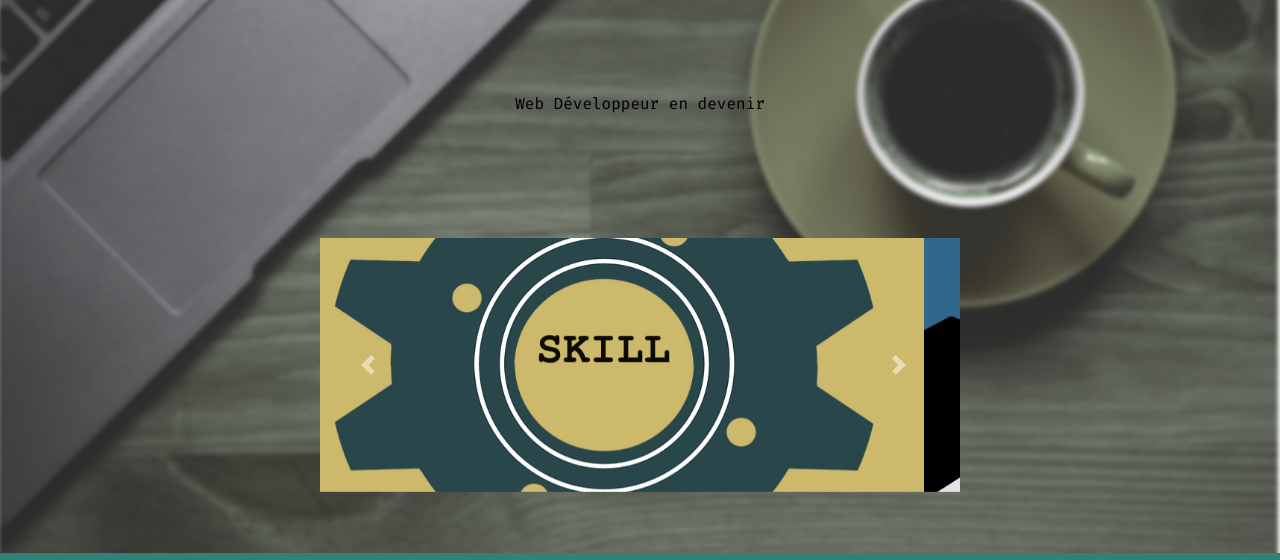
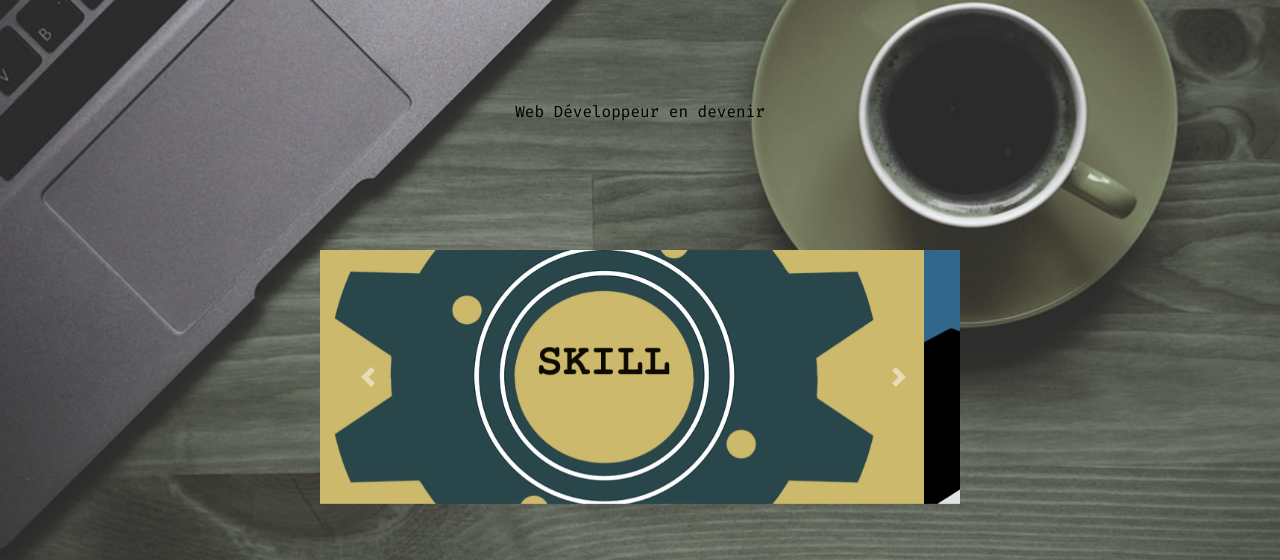
Before and after one commit to QuentinDess/portfolio, a plain HTML site: page portfolio/index.html in a window 1280 px wide. Shown: the part 186-746 px from the top of the page. Drawn offline with nearby package versions, Linux system fonts and the light colour scheme.

Commit message:
Add files via upload

```diff
--- a/portfolio/css/style.css
+++ b/portfolio/css/style.css
@@ -11,9 +11,32 @@ body{
     padding: 0;
     margin:0;
     display: flex;
-    height: 100vh;
+    flex-direction: column;
+    height: 100%;
     font-family: 'Fira Code', monospace !important;
 
+  overflow-y: auto;
+
+}
+::-webkit-scrollbar {
+  width: 10px;
+}
+
+/* Track */
+::-webkit-scrollbar-track {
+  box-shadow: inset 0 0 5px grey;
+
+}
+
+/* Handle */
+::-webkit-scrollbar-thumb {
+  background: #146650;
+  height: 10px;
+}
+
+/* Handle on hover */
+::-webkit-scrollbar-thumb:hover {
+  background: #073b2e;
 }
 .none{
   display: none !important;
@@ -41,8 +64,8 @@ nav ul{
 }
 .wrap{
     width: 100%;
-    height: 92vh;
-    overflow-y: auto;
+  HEIGHT : 100%;
+
     position: relative ;
 }
 .bckgd_div{
@@ -50,21 +73,20 @@ nav ul{
 }
 /*Background welcolme page*/
 .blur_bckgnd{
-    height:95vh;
+    height:100%;
     width: 100%;
     background-image:url("../img/backgroungWecolmeWrap.jpg");
-    filter: hue-rotate(61deg) grayscale(80%) blur(2px);
+    filter: hue-rotate(61deg) grayscale(80%);
     background-position: center;
     background-size: cover;
     background-repeat: no-repeat;
     display: flex;
     justify-content: center;
     position: fixed;
-    left: -2.2px;
     z-index: -1;
 }
 .content_bckgnd{
-    height:98vh;
+    height: 100vh;
     width: 100%;
     display: flex;
     flex-direction: column;
@@ -80,6 +102,7 @@ nav ul{
 }
 /*animation css */
 .name_animated h2 {
+    padding-top: 0;
     font-size: 3em!important;
     font-weight: bold!important;
     font-family: 'Fira Code', monospace;
@@ -121,7 +144,7 @@ h2{
 /* skill page css */
 .skill_page{
 
-  height: 92vh;
+  height: 100vh;
   width: 100%;
   justify-content: center;
   display: flex;
@@ -227,7 +250,7 @@ background: #348077;
 }
 .education_page
 {
-  height: 92vh;
+  height: 100%;
   width: 100%;
   justify-content: center;
   display: flex;
@@ -264,7 +287,7 @@ background: #348077;
 /*Contact page */
 
 .contact_page {
-    height: 92vh;
+
     width: 100%;
     justify-content: center;
     display: flex;
@@ -286,7 +309,7 @@ form button{
 
 /*footer for all */
 .test_footer{
-  position: absolute;
+  position: relative;
   bottom: 0;
   background-color:#348077;
   width: 100%;
@@ -355,7 +378,7 @@ a{
   }
 }
 
-/* progress bar */
+/* progress bar
 #center {
    width: 600px;
    height: 40px;
@@ -371,7 +394,7 @@ a{
    height: 40px;
   background: #92C81A;
   float: left;
-  animation: stretch 5s infinite linear;
+  animation: stretch 5s  linear;
 }
 
 .row {
@@ -379,7 +402,7 @@ a{
   width: 400px;
   float: left;
   display: inherit;
-  animation: squeeze 5s infinite linear;
+ /* animation: squeeze 5s infinite linear;*/
 }
 
 .sq {
```
